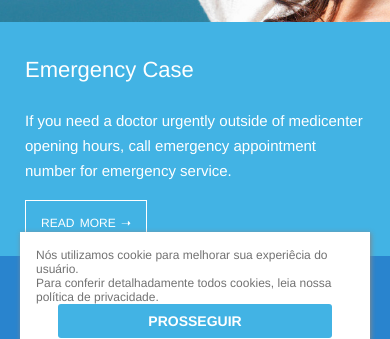
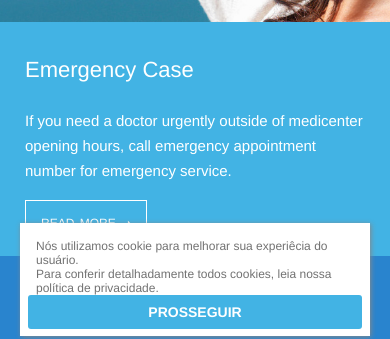
Before and after one commit to vanessabrazuna/medicenter, a plain HTML site: page index.html in a window 390 px wide. Shown: the part 478-817 px from the top of the page. Drawn offline with Linux system fonts and the light colour scheme.

Commit message:
corrigindo paddingdo lgpd

```diff
--- a/assets/css/template.css
+++ b/assets/css/template.css
@@ -692,14 +692,14 @@ input {
     .lgpd {
         flex-direction: column;
         justify-content: center;
-        padding: 16px 16px 3px 16px;
-        margin-bottom: 5px;
+        padding: 16px 16px 7px 16px;
+        margin-bottom: 10px;
         font-size: 12px;
     }
 
     .lgpd button {
         width: 100%;
-        padding: 10px 90px 10px 90px;
+        padding: 10px 120px 10px 120px;
     }
 
     #banner {
```
